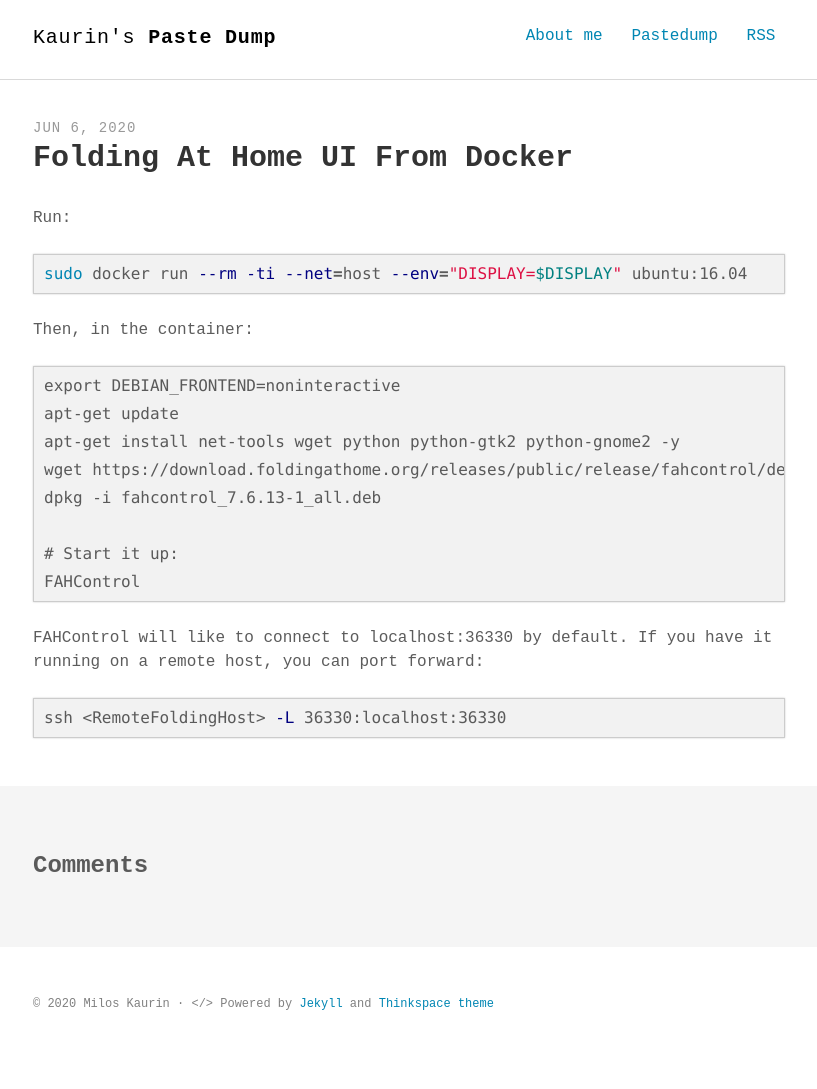
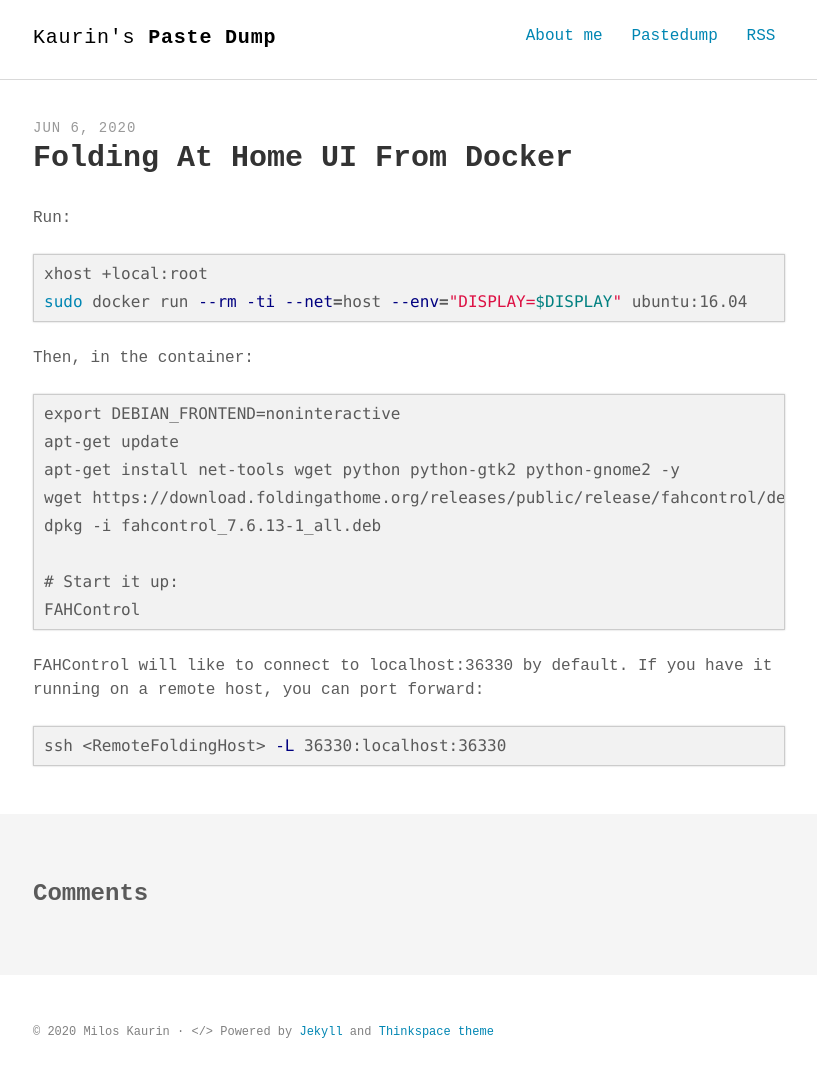
Before and after one commit to Kaurin/kaurin.github.io, a Jekyll site: the page built from _posts/2020-06-06-Folding-At-Home-UI-From-Docker.markdown, in a window 1280 px wide. Shown: the whole page, without its empty margins (231-1048 px from the left). Built offline with Jekyll 4.4.1, drawn with Linux system fonts in a browser that asks for light colours; some web fonts are replaced; comment, search, counter and statistics services are not loaded; before the commit the page ends 1061 px from its top, so only the background shows below that.

Commit message:
Command needed to run dockerized X apps

````diff
--- a/_posts/2020-06-06-Folding-At-Home-UI-From-Docker.markdown
+++ b/_posts/2020-06-06-Folding-At-Home-UI-From-Docker.markdown
@@ -9,6 +9,7 @@
 
 Run:
 ```shell
+xhost +local:root
 sudo docker run --rm -ti --net=host --env="DISPLAY=$DISPLAY" ubuntu:16.04
 ```
 
````
